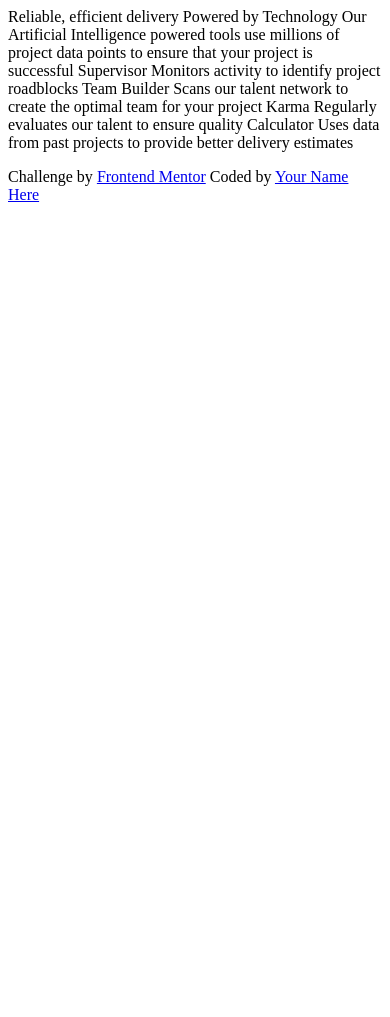
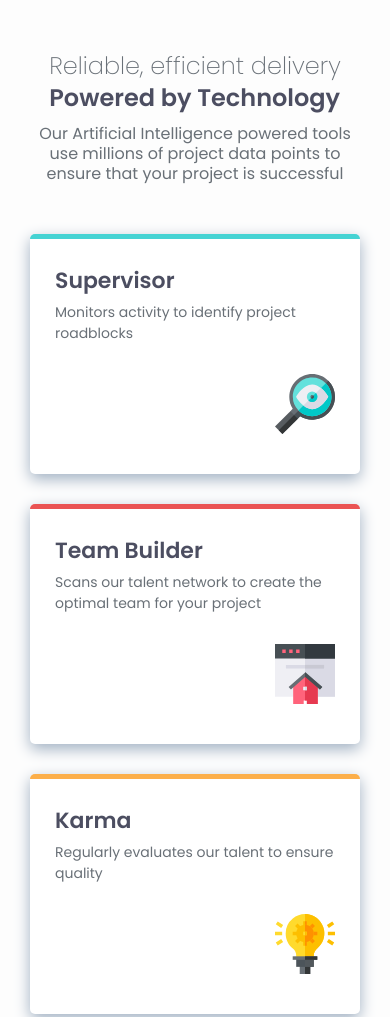
Before and after one commit to andreslondono00/four-card-feature-section, a plain HTML site: page design/card.html in a window 390 px wide. Shown: the top 1017 px of the page. Before the commit the page ends 844 px from the top, so only its background shows below. Drawn offline with Linux system fonts and the light colour scheme.

Commit message:
Finish Desktop and Mobile Design

```diff
--- a/design/card.html
+++ b/design/card.html
@@ -9,23 +9,77 @@
       sizes="32x32"
       href="./images/favicon-32x32.png"
     />
+    <link rel="preconnect" href="https://fonts.googleapis.com" />
+    <link rel="preconnect" href="https://fonts.gstatic.com" crossorigin />
+    <link
+      href="https://fonts.googleapis.com/css2?family=Fraunces:ital,opsz,wght@0,9..144,100..900;1,9..144,100..900&family=Inter:ital,opsz,wght@0,14..32,100..900;1,14..32,100..900&family=Montserrat:ital,wght@0,100..900;1,100..900&family=Poppins:ital,wght@0,100;0,200;0,300;0,400;0,500;0,600;0,700;0,800;0,900;1,100;1,200;1,300;1,400;1,500;1,600;1,700;1,800;1,900&display=swap"
+      rel="stylesheet"
+    />
+    <link rel="stylesheet" href="./css/style.css" />
     <title>Frontend Mentor | Four card feature section</title>
   </head>
   <body>
-    Reliable, efficient delivery Powered by Technology Our Artificial
-    Intelligence powered tools use millions of project data points to ensure
-    that your project is successful Supervisor Monitors activity to identify
-    project roadblocks Team Builder Scans our talent network to create the
-    optimal team for your project Karma Regularly evaluates our talent to ensure
-    quality Calculator Uses data from past projects to provide better delivery
-    estimates
+    <div class="container">
+      <div class="title_container">
+        <h1 class="title">
+          Reliable, efficient delivery <br /><b class="bold">
+            Powered by Technology
+          </b>
+        </h1>
+        <p class="text">
+          Our Artificial Intelligence powered tools use millions of project data
+          points to ensure that your project is successful
+        </p>
+      </div>
+      <div class="cards_container">
+        <div class="card_container">
+          <div class="card supervisor">
+            <h3>Supervisor</h3>
+            <p>Monitors activity to identify project roadblocks</p>
+            <div class="img_container">
+              <img src="../images/icon-supervisor.svg" alt="" />
+            </div>
+          </div>
+        </div>
+        <div class="card_container container_2">
+          <div class="card team_builder">
+            <h3>Team Builder</h3>
+            <p>
+              Scans our talent network to create the optimal team for your
+              project
+            </p>
+            <div class="img_container">
+              <img src="../images/icon-team-builder.svg" alt="" />
+            </div>
+          </div>
+          <div class="card karma">
+            <h3>Karma</h3>
+            <p>Regularly evaluates our talent to ensure quality</p>
+            <div class="img_container">
+              <img src="../images/icon-karma.svg" alt="" />
+            </div>
+          </div>
+        </div>
+        <div class="card_container">
+          <div class="card calculator">
+            <h3>Calculator</h3>
+            <p>
+              Uses data from past projects to provide better delivery estimates
+            </p>
+            <div class="img_container">
+              <img src="../images/icon-calculator.svg" alt="" />
+            </div>
+          </div>
+        </div>
+      </div>
+    </div>
     <footer>
       <p class="attribution">
         Challenge by
         <a href="https://www.frontendmentor.io?ref=challenge" target="_blank"
           >Frontend Mentor</a
         >
-        Coded by <a href="#">Your Name Here</a>
+        Coded by <a href="#">Andrés Londoño</a>
       </p>
     </footer>
   </body>
--- a/design/css/style.css
+++ b/design/css/style.css
@@ -6,13 +6,186 @@
 html,
 body {
   width: 100%;
+  font-family: Poppins;
+  font-size: 15px;
+  background-color: #fdfdfd;
+}
+
+.container {
+  display: flex;
+  flex-direction: column;
+  padding-top: 80px;
+  align-items: center;
+}
+
+.title_container {
+  display: flex;
+  justify-content: center;
+  flex-direction: column;
+  align-items: center;
+}
+
+.title_container .title {
+  font-size: 32px;
+  font-weight: 200;
+  color: hsl(212, 6%, 44%);
+  line-height: 40px;
+}
+
+.title_container .title .bold {
+  font-weight: 600;
+  color: hsl(234, 12%, 34%);
+}
+
+.title_container .text {
+  max-width: 500px;
+  text-align: center;
+  margin-top: 10px;
+  color: hsl(234, 12%, 34%);
+}
+
+.cards_container {
+  display: flex;
+  width: 100%;
+  margin-top: 50px;
+  max-width: 1000px;
+  align-items: center;
+  justify-content: center;
+  gap: 30px;
+}
+
+.cards_container .card_container {
+  width: calc(100% / 3);
+}
+
+.card_container .card {
+  max-width: 320px;
+  display: flex;
+  flex-direction: column;
+  background-color: white;
+  border-radius: 5px;
+  box-shadow: 0px 5px 15px hsl(212deg 21.38% 69.14%);
+  box-sizing: border-box;
+  border-top: 5px solid;
+  padding: 25px;
+}
+
+.card_container.container_2 {
+  display: flex;
+  flex-direction: column;
+  gap: 30px;
+}
+
+.card_container .card.supervisor {
+  border-color: hsl(180, 62%, 55%);
+}
+
+.card_container .card.team_builder {
+  border-color: hsl(0, 78%, 62%);
+}
+
+.card_container .card.karma {
+  border-color: hsl(34, 97%, 64%);
+}
+
+.card_container .card.calculator {
+  border-color: hsl(212, 86%, 64%);
+}
+
+.card_container .card .img_container {
+  display: flex;
+  justify-content: flex-end;
+  margin-top: 20px;
+  margin-bottom: 15px;
+}
+
+.card .img_container img {
+  width: 55px;
+  height: 55px;
+}
+
+.card_container .card h3 {
+  color: hsl(234, 12%, 34%);
+  font-weight: 600;
+}
+
+.card_container .card p {
+  font-size: 12px;
+  color: hsl(212, 6%, 44%);
+  font-weight: 400;
+  margin-top: 5px;
 }
 
 .attribution {
-  font-size: 11px;
+  position: absolute;
+  width: 100%;
+  bottom: 10px;
+  font-size: 16px;
   text-align: center;
+  display: flex;
+  flex-direction: column;
 }
 
 .attribution a {
-  color: hsl(228, 45%, 44%);
+  color: hsl(0, 78%, 62%);
+  text-decoration: none;
 }
+
+/* Mobile */
+
+@media (max-width: 768px) {
+  .container {
+    padding: 50px 30px;
+  }
+
+  .title_container .title {
+    font-size: 24px;
+    line-height: 32px;
+  }
+
+  .title_container .text {
+    font-size: 16px;
+    line-height: 20px;
+    color: hsl(212, 6%, 44%);
+  }
+
+  .cards_container {
+    flex-direction: column;
+  }
+
+  .cards_container .card_container {
+    width: 100%;
+    display: flex;
+    justify-content: center;
+  }
+
+  .cards_container .card_container .card {
+    max-width: 100%;
+    height: 240px;
+  }
+
+  .cards_container .card_container.container_2 {
+    align-items: center;
+  }
+
+  .card_container .card h3 {
+    font-size: 22px;
+  }
+
+  .card_container .card p {
+    font-size: 14px;
+  }
+
+.card_container .card .img_container {
+  margin-top: 30px;
+}
+
+  .card .img_container img {
+    width: 60px;
+    height: 60px;
+  }
+
+  .attribution {
+    display: none;
+  }
+}
```
Also changed, not shown: index.html (+2 -2 lines), {CF4F70CF-07BC-4635-812A-ED54CED6F83C}.png (added), 2 other files.
